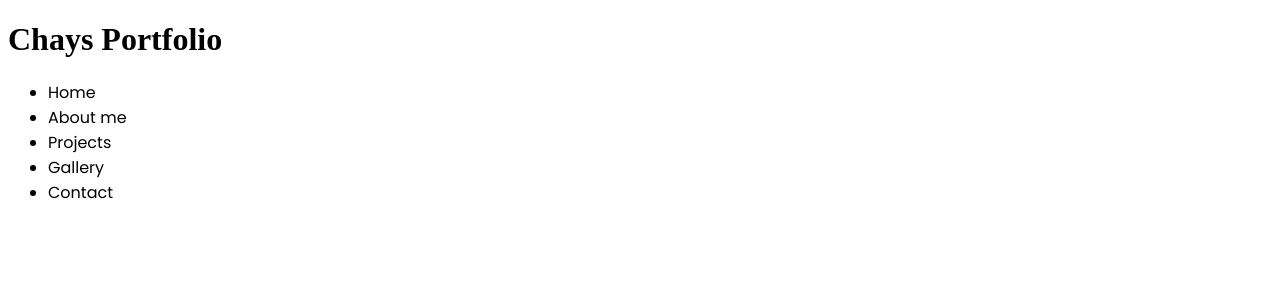
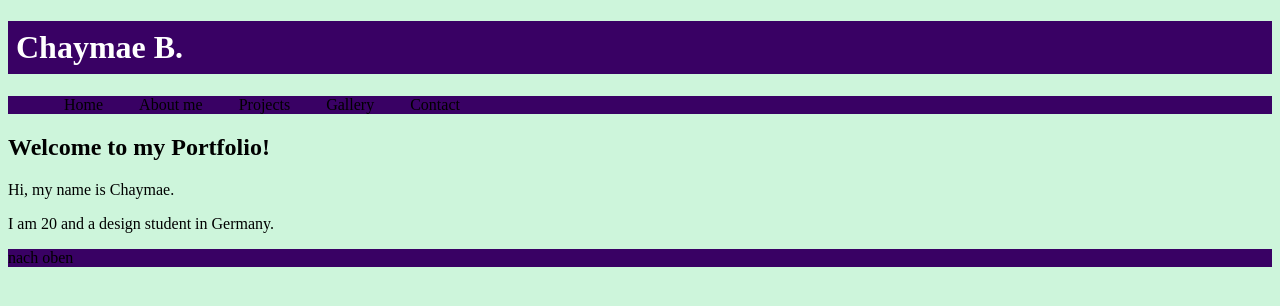
Before and after one commit to chaychay20/simplified-setup, a website: page index.html in a window 1280 px wide. Drawn offline with Linux system fonts and the light colour scheme; a web font is replaced by a local one.

Commit message:
Setup simple project

```diff
--- a/index.html
+++ b/index.html
@@ -1,21 +1,39 @@
 <!DOCTYPE html>
-<html>
+<html lang="de">
     <head>
+        <meta charset="utf-8">
         <link rel="preconnect" href="https://fonts.gstatic.com">
 <link href="https://fonts.googleapis.com/css2?family=Abhaya+Libre:wght@800&family=Poppins&display=swap" rel="stylesheet">
         <title>Mein erstes HTML-Dokument</title>
+        <meta name="viewport" content="width-device-width, initial-scale=1.0, shrink-to-fit-no"
     </head>
+
     <body>
-        <h1>Chays Portfolio</h1>
-<nav>
-    <ul class="menu">
-        <li>Home</li>
-        <li>About me</li>
-        <li>Projects</li>
-        <li>Gallery</li>
-        <li>Contact</li>
+
+        <header class="site-header">
+        <h1>Chaymae B.</h1>
+        </header>
+
+<nav class="site-nav">
+    <ul class="site-nav-list">
+        <li><a href="index.html">Home</a></li>
+        <li><a href="#">About me</a></li>
+        <li><a href="#">Projects</a></li>
+        <li><a href="#">Gallery</a></li>
+        <li><a href="#">Contact</a></li>
     </ul>
 </nav>
+
+<main class="site-content">
+    <h2>Welcome to my Portfolio!</h2>
+    <p>Hi, my name is Chaymae.</p>
+    <p>I am 20 and a design student in Germany.</p>
+    </main>
+
+<footer class="site-footer">
+<a href="#top">nach oben</a>
+</footer>
+
     </body>
 </head>
 </html>
--- /dev/null
+++ b/styles-tokens.css
@@ -0,0 +1,33 @@
+:root{
+/*Units*/
+--unit-s:14px;
+--unit-m:16px;
+--unit-l:20px;
+--unit-xl:24px;
+
+/*Fonts*/
+--fontfamily-text:'Poppins', sans-serif;
+--fontfamily-headline: 'Abhaya Libre', serif;
+
+--fontstyle-text1:Meduim;
+--fontstyle-text2:MediumItalic;
+--fontstyle-text3:SemiBold;
+--fontstyle-headlines:extrabold;
+
+/*Font-size*/
+--fontsize-h1:64px;
+--fontsize-h2:48px;
+--fontsize-h3:36px;
+--fontsize-h4:24px;
+
+--typo-general-size:12px;
+--typo-large-size:14px;
+--typo-small-size:10px;
+
+/*Colors*/
+--color-purple:#390164;
+--color-green:#CDF5DB;
+--color-black: black;
+--color-white: white;
+}
+.menu{font-family:var(--fontfamily-text)}
--- a/styles.css
+++ b/styles.css
@@ -1,33 +1,27 @@
-:root{
-/*Units*/
---unit-s:14px;
---unit-m:16px;
---unit-l:20px;
---unit-xl:24px;
+body {
+   background-color:#CDF5DB;
+}
 
-/*Fonts*/
---fontfamily-text:'Poppins', sans-serif;
---fontfamily-headline: 'Abhaya Libre', serif;
+h1{
+    background-color:#390164;
+    color: white;
+    padding: 8px;
+}
 
---fontstyle-text1:Meduim;
---fontstyle-text2:MediumItalic;
---fontstyle-text3:SemiBold;
---fontstyle-headlines:extrabold;
+.site-nav-list,
+.site-footer {
+background-color:#390164;
+color: white;
+padding:0,5em;
+}
 
-/*Font-size*/
---fontsize-h1:64px;
---fontsize-h2:48px;
---fontsize-h3:36px;
---fontsize-h4:24px;
+.site-nav-list li {
+    display: inline;
+    margin: 1em;
+}
 
---typo-general-size:12px;
---typo-large-size:14px;
---typo-small-size:10px;
-
-/*Colors*/
---color-purple:#390164;
---color-green:#CDF5DB;
---color-black:#000000;
---color-white:#FFFFFF;
+.site-nav-list a,
+.site-footer a {
+    color: black;
+    text-decoration: none;
 }
-.menu{font-family:var(--fontfamily-text)}
```
